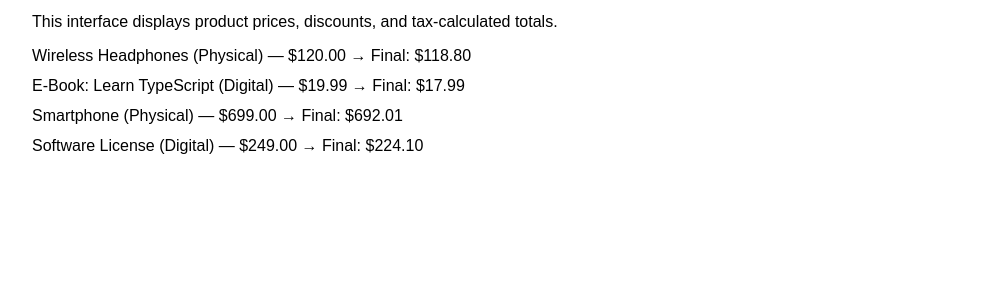
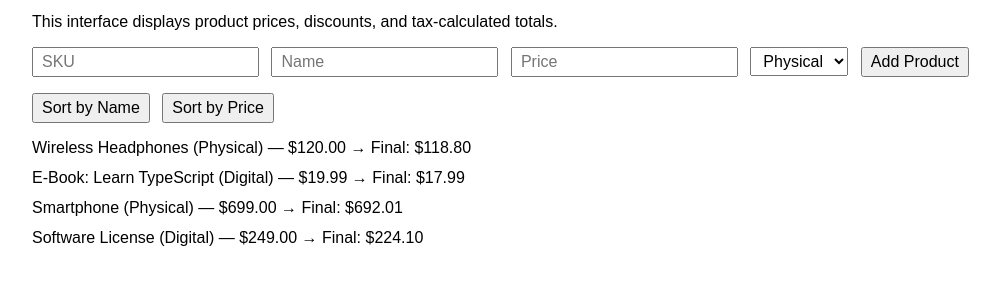
Before and after one commit to mpff-python-course/inventory-tracker-frontend, a website with bundled scripts: page public/index.html in a window 1280 px wide. Shown: the part 94-378 px from the top of the page, without its empty margins (8-1008 px from the left). Built offline with nearby package versions, Linux system fonts and the light colour scheme.

Commit message:
Add product form input with validation and dynamic list update

```diff
--- a/public/index.html
+++ b/public/index.html
@@ -8,17 +8,31 @@
       font-family: Arial, sans-serif;
       padding: 2rem;
     }
+
     h1 {
       font-size: 1.75rem;
       margin-bottom: 1rem;
     }
+
+    form {
+      margin-bottom: 1rem;
+    }
+
+    input, select, button {
+      margin-right: 0.5rem;
+      padding: 0.25rem 0.5rem;
+      font-size: 1rem;
+    }
+
     ul {
       list-style: none;
       padding-left: 0;
     }
+
     li {
       margin-bottom: 0.75rem;
     }
+
     .highlight {
       font-weight: bold;
     }
@@ -28,10 +42,29 @@
   <h1>Inventory Tracker Frontend</h1>
   <p>This interface displays product prices, discounts, and tax-calculated totals.</p>
 
-  <!-- Inventory list gets injected into this div -->
+  <!-- ✅ Product Input Form -->
+  <form id="productForm">
+    <input type="text" id="sku" placeholder="SKU" required />
+    <input type="text" id="name" placeholder="Name" required />
+   <input type="number" id="price" placeholder="Price" step="0.01" required />
+
+    <select id="type">
+      <option value="Physical">Physical</option>
+      <option value="Digital">Digital</option>
+    </select>
+    <button type="submit">Add Product</button>
+  </form>
+
+  <!-- ✅ Sorting Buttons -->
+  <div>
+    <button id="sortName">Sort by Name</button>
+    <button id="sortPrice">Sort by Price</button>
+  </div>
+
+  <!-- ✅ Product list injected by JavaScript -->
   <div id="app"></div>
 
-  <!-- ✅ This loads the actual frontend logic -->
+  <!-- ✅ TypeScript entry point -->
   <script type="module" src="/src/index.ts"></script>
 </body>
 </html>
--- a/src/index.ts
+++ b/src/index.ts
@@ -1,6 +1,5 @@
 // src/index.ts
 
-// Step 1: Define a product interface for the UI logic
 interface Product {
   sku: string;
   name: string;
@@ -8,7 +7,7 @@ interface Product {
   type: 'Physical' | 'Digital';
 }
 
-// Step 2: Create a sample inventory array (mock data for demo)
+// Initial mock data
 const inventory: Product[] = [
   { sku: 'PH001', name: 'Wireless Headphones', price: 120.0, type: 'Physical' },
   { sku: 'DG001', name: 'E-Book: Learn TypeScript', price: 19.99, type: 'Digital' },
@@ -16,29 +15,61 @@ const inventory: Product[] = [
   { sku: 'DG002', name: 'Software License', price: 249.0, type: 'Digital' }
 ];
 
-// Step 3: Simulate backend discount and tax calculation logic
+// Tax/discount logic
 function calculatePriceWithTax(product: Product): number {
-  const taxRate = product.type === 'Physical' ? 0.1 : 0;       // 10% tax for physical
-  const discountRate = 0.1;                                     // Simulate 10% discount for all
-  const discountedPrice = product.price * (1 - discountRate);   // Apply discount
-  return discountedPrice + discountedPrice * taxRate;           // Return final price after tax
+  const discountRate = 0.1;
+  const taxRate = product.type === 'Physical' ? 0.1 : 0;
+  const discounted = product.price * (1 - discountRate);
+  return discounted + discounted * taxRate;
 }
 
-// Step 4: Get the root element to inject our product list
-const app = document.getElementById('app');
+// Render list to #app
+function renderInventory(data: Product[]) {
+  const app = document.getElementById('app');
+  if (!app) return;
 
-if (app) {
+  app.innerHTML = ''; // clear previous render
   const list = document.createElement('ul');
 
-  // Step 5: Loop over inventory and display details
-  inventory.forEach((product) => {
+  data.forEach((product) => {
     const finalPrice = calculatePriceWithTax(product).toFixed(2);
-
     const item = document.createElement('li');
     item.textContent = `${product.name} (${product.type}) — $${product.price.toFixed(2)} → Final: $${finalPrice}`;
     list.appendChild(item);
   });
 
-  // Step 6: Attach the product list to the DOM
   app.appendChild(list);
 }
+
+// Initial display
+renderInventory(inventory);
+
+// Sort buttons
+document.getElementById('sortName')?.addEventListener('click', () => {
+  const sorted = [...inventory].sort((a, b) => a.name.localeCompare(b.name));
+  renderInventory(sorted);
+});
+
+document.getElementById('sortPrice')?.addEventListener('click', () => {
+  const sorted = [...inventory].sort((a, b) => a.price - b.price);
+  renderInventory(sorted);
+});
+
+// Form handling
+document.getElementById('productForm')?.addEventListener('submit', (e) => {
+  e.preventDefault();
+
+  const sku = (document.getElementById('sku') as HTMLInputElement).value.trim();
+  const name = (document.getElementById('name') as HTMLInputElement).value.trim();
+  const price = parseFloat((document.getElementById('price') as HTMLInputElement).value);
+  const type = (document.getElementById('type') as HTMLSelectElement).value as 'Physical' | 'Digital';
+
+  if (!sku || !name || isNaN(price)) {
+    alert('Please fill in all fields correctly.');
+    return;
+  }
+
+  inventory.push({ sku, name, price, type });
+  renderInventory(inventory);
+  (document.getElementById('productForm') as HTMLFormElement).reset();
+});
```
